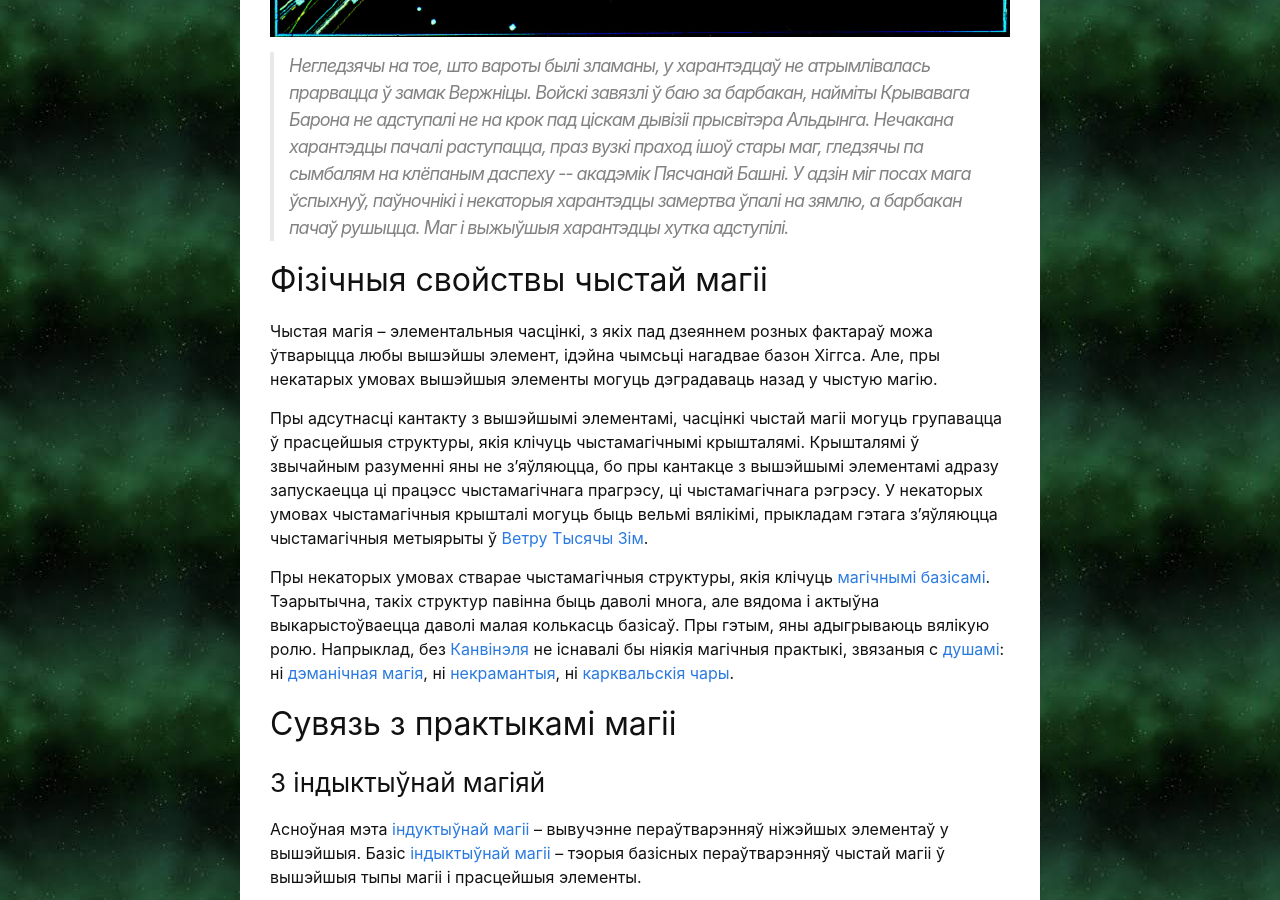
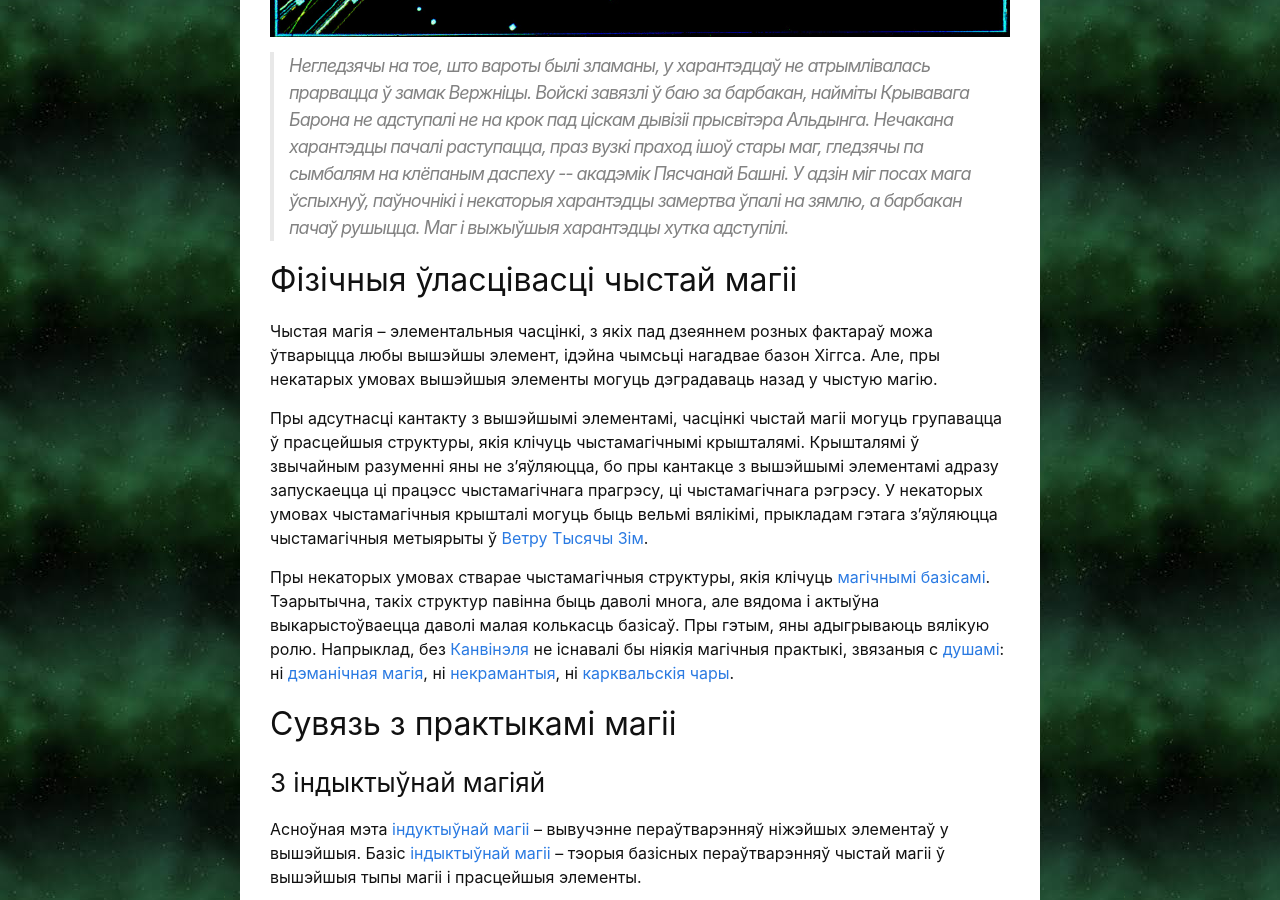
Before and after one commit to KonstantinTomashevich/astel-mirak-wiki, a Jekyll site: the page built from wiki/PureMagic.markdown, in a window 1280 px wide and 900 px high, scrolled down 859 px. Built offline with Jekyll 4.4.1, drawn with Linux system fonts in a browser that asks for light colours.

Commit message:
PureMagic: fix typo.

```diff
--- a/wiki/PureMagic.markdown
+++ b/wiki/PureMagic.markdown
@@ -9,7 +9,7 @@ categories: wiki
 Негледзячы на тое, што вароты былі зламаны, у харантэдцаў не атрымлівалась прарвацца ў замак Вержніцы. Войскі завязлі ў баю за барбакан, найміты Крывавага Барона не адступалі не на крок пад ціскам дывізіі прысвітэра Альдынга. Нечакана харантэдцы пачалі раступацца, праз вузкі праход ішоў стары маг, гледзячы па сымбалям на клёпаным даспеху -- акадэмік Пясчанай Башні. У адзін міг посах мага ўспыхнуў, паўночнікі і некаторыя харантэдцы замертва ўпалі на зямлю, а барбакан пачаў рушыцца. Маг і выжыўшыя харантэдцы хутка адступілі.
 </blockquote>
 
-## Фізічныя свойствы чыстай магіі
+## Фізічныя ўласцівасці чыстай магіі
 Чыстая магія -- элементальныя часцінкі, з якіх пад дзеяннем розных фактараў можа ўтварыцца любы вышэйшы элемент, ідэйна чымсьці нагадвае базон Хіггса. Але, пры некатарых умовах вышэйшыя элементы могуць дэградаваць назад у чыстую магію.
 
 Пры адсутнасці кантакту з вышэйшымі элементамі, часцінкі чыстай магіі могуць групавацца ў прасцейшыя структуры, якія клічуць чыстамагічнымі крышталямі. Крышталямі ў звычайным разуменні яны не з'яўляюцца, бо пры кантакце з вышэйшымі элементамі адразу запускаецца ці працэсс чыстамагічнага прагрэсу, ці чыстамагічнага рэгрэсу. У некаторых умовах чыстамагічныя крышталі могуць быць вельмі вялікімі, прыкладам гэтага з'яўляюцца чыстамагічныя метыярыты ў [Ветру Тысячы Зім][WindOf1000Winters].
```
